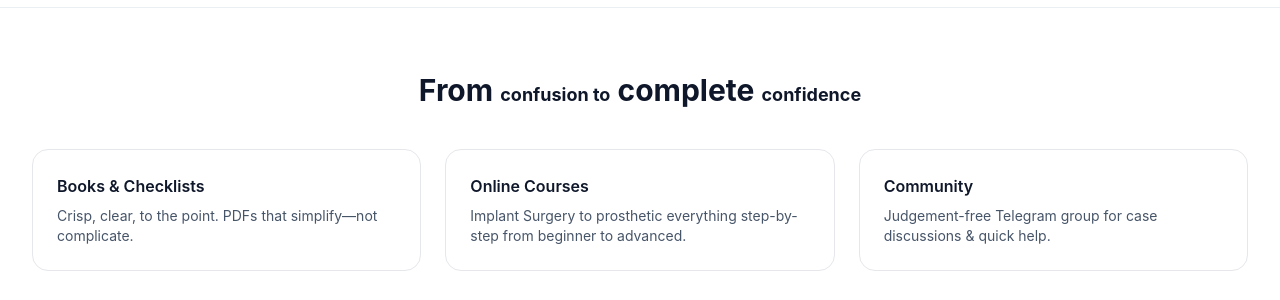
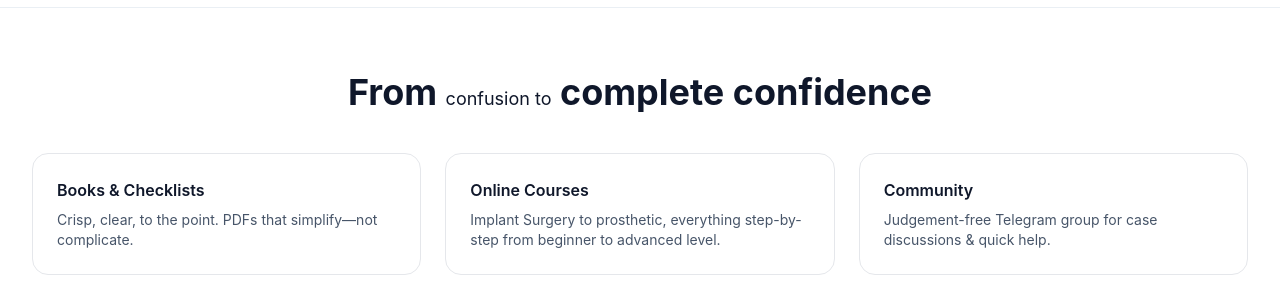
Before and after one commit to shubham4289/face-max-landing, a Next.js app: page / in a window 1280 px wide. Shown: the part 1582-1882 px from the top of the page. Built offline with nearby package versions, Linux system fonts and the light colour scheme.

Commit message:
Update page.tsx

```diff
--- a/app/page.tsx
+++ b/app/page.tsx
@@ -230,10 +230,14 @@ export default function Page() {
       <section id="what" className="py-16 border-y border-slate-200/70 bg-white">
         <div className="mx-auto max-w-7xl px-4 sm:px-6 lg:px-8">
           <MotionReveal y={12} delay={0.05}>
-  <h2 className="text-3xl font-bold text-center">
-    From <span className="font-bold text-lg">confusion to</span> complete <span className="font-bold text-lg">confidence</span>
+  <h2 className="text-3xl md:text-4xl font-bold text-center">
+    <span className="font-bold">From</span>{' '}
+    <span className="text-lg font-normal">confusion to</span>{' '}
+    <span className="font-bold">complete</span>{' '}
+    <span className="font-bold">confidence</span>
   </h2>
 </MotionReveal>
+
 
 
           <div className="mt-10 grid md:grid-cols-3 gap-6">
@@ -247,7 +251,7 @@ export default function Page() {
             <div className="rounded-2xl border p-6">
               <h3 className="font-semibold">Online Courses</h3>
               <p className="mt-2 text-sm text-slate-600">
-                Implant Surgery to prosthetic everything step-by-step from beginner to advanced.
+                Implant Surgery to prosthetic, everything step-by-step from beginner to advanced level.
               </p>
             </div>
             <div className="rounded-2xl border p-6">
```
